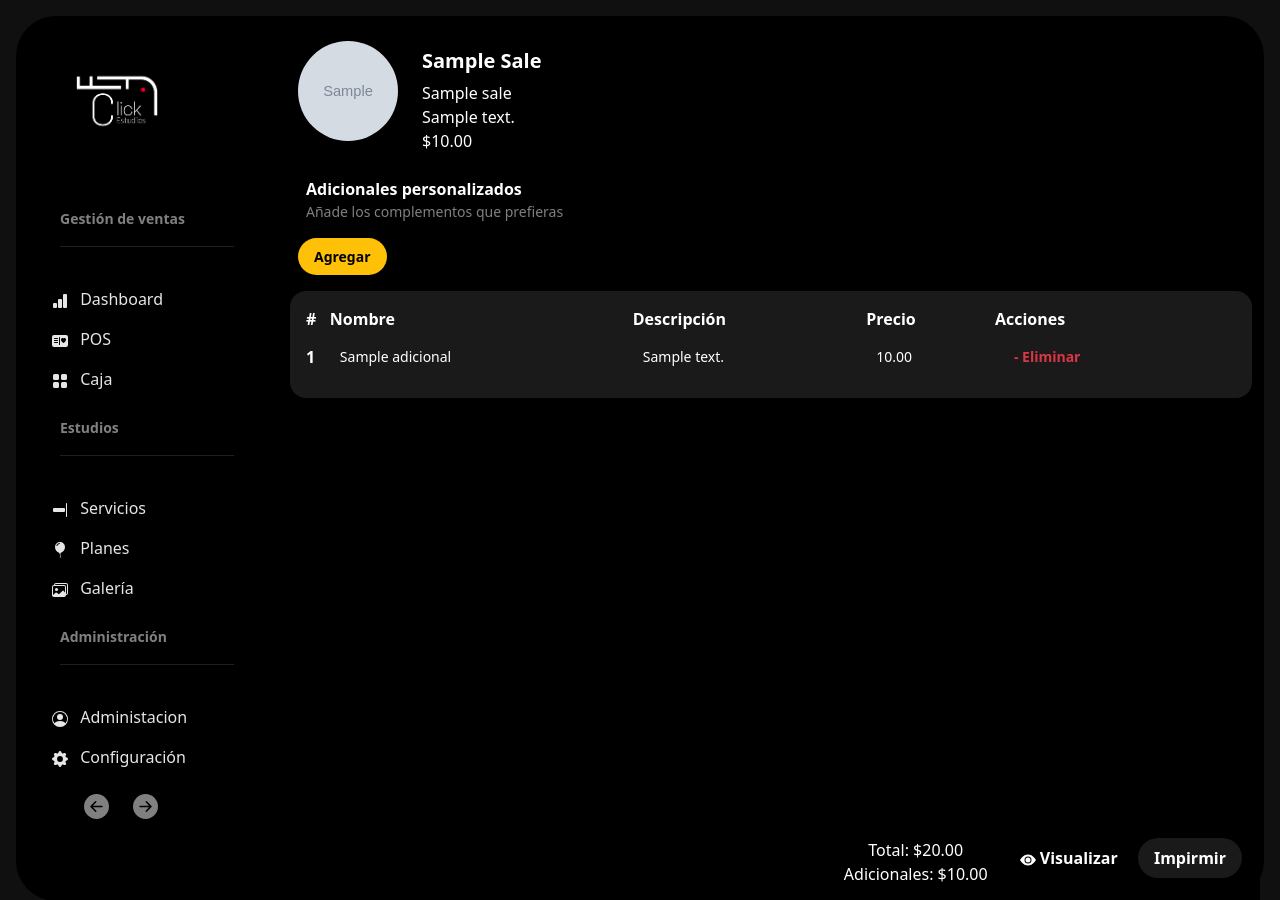
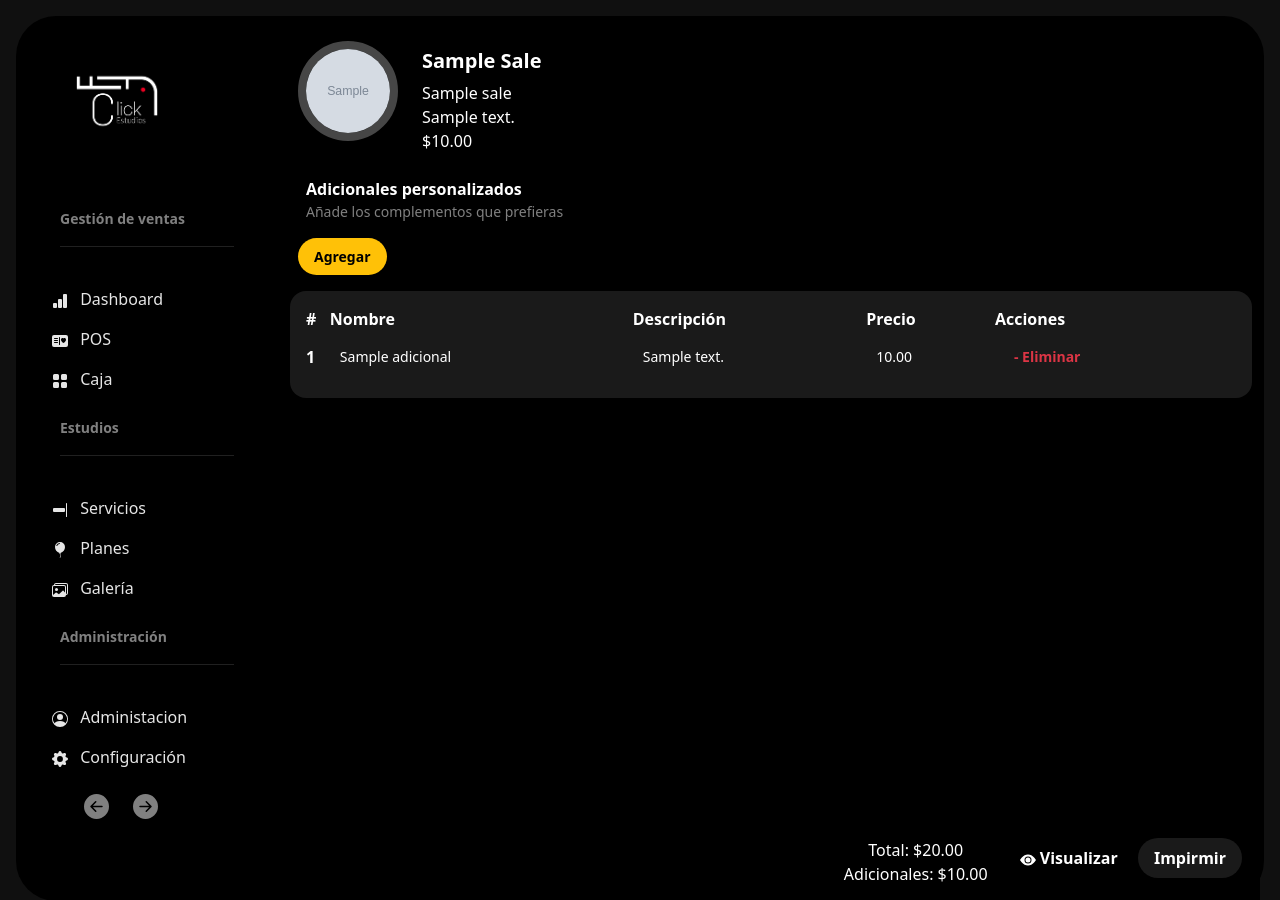
Before and after one commit to the-wandy-olivares/_ClickEstudios, a Django app: page /estudios/1 in a window 1280 px wide. Shown: the top 900 px of the page. Run offline with Django 5.2, Linux system fonts and the light colour scheme; tables that the repository leaves empty hold one stand-in row (values such as "Sample post"); grey boxes marked "Sample" are stand-in pictures; some web fonts are replaced.

Commit message:
Agregar estilo de borde a la imagen en la plantilla de estudios

```diff
--- a/ClickEstudios/Estudios/templates/estudios/estudios.html
+++ b/ClickEstudios/Estudios/templates/estudios/estudios.html
@@ -24,7 +24,7 @@
             <div class='d-flex'>
                   <span class="me-3">
                         <img src="{{sale.img.url}}" width='100' height='100'
-                        class='rounded-circle'  alt="">
+                        class='rounded-circle' style="border: 8px solid rgb(70, 70, 70);"  alt="">
                   </span>
 
                   <span>
```
